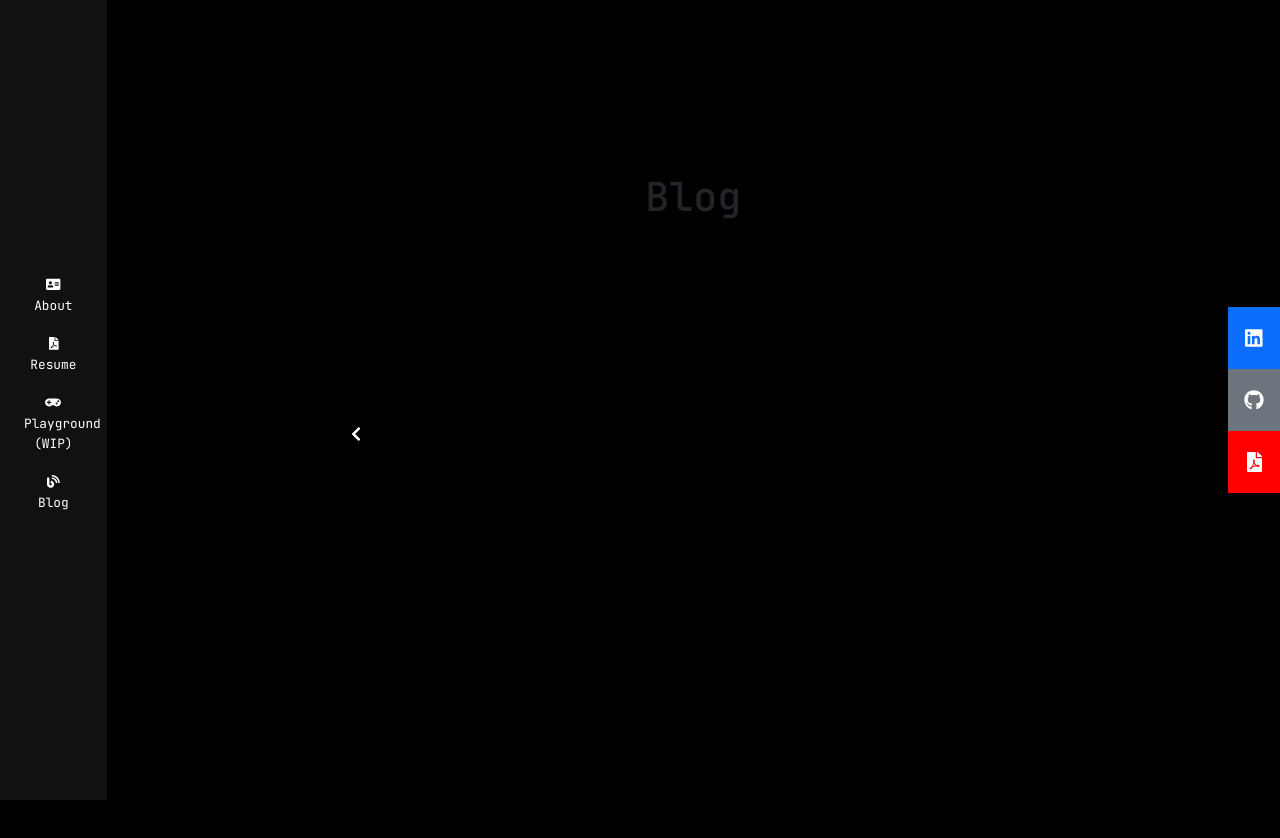
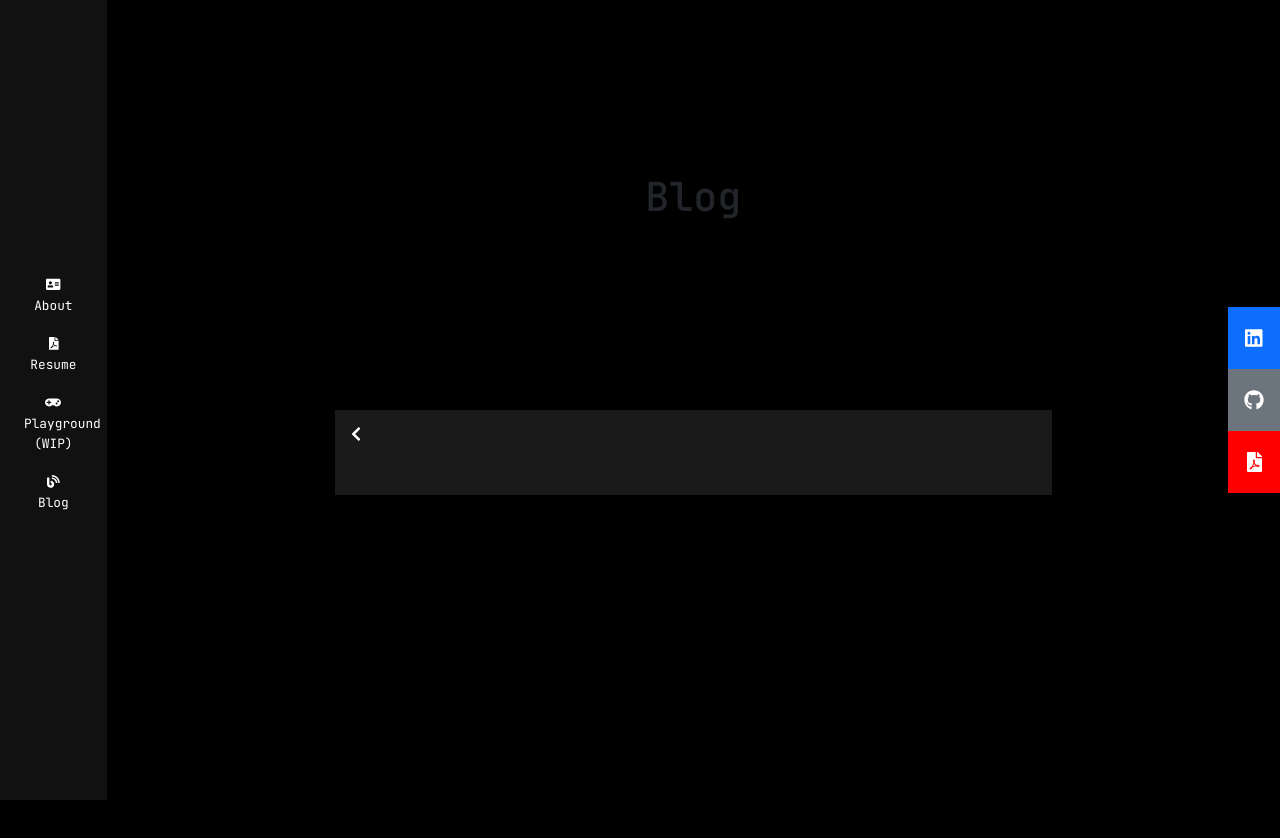
Before and after one commit to alvynben/portfolio, a React (Create React App) app: page /blog/1 in a window 1280 px wide. Shown: the top 838 px of the page. Built offline with nearby package versions, Linux system fonts and the light colour scheme; no server answers.

Commit message:
feat: make blog post background color more readable

```diff
--- a/src/pages/Blog/components/BlogPost/BlogPost.css
+++ b/src/pages/Blog/components/BlogPost/BlogPost.css
@@ -3,6 +3,7 @@
     margin: 2em;
     padding: 1em;
     color: #fff;
+    background-color: rgba(255,255,255,0.1);
 }
 
 .blog-post-back-btn {
```
